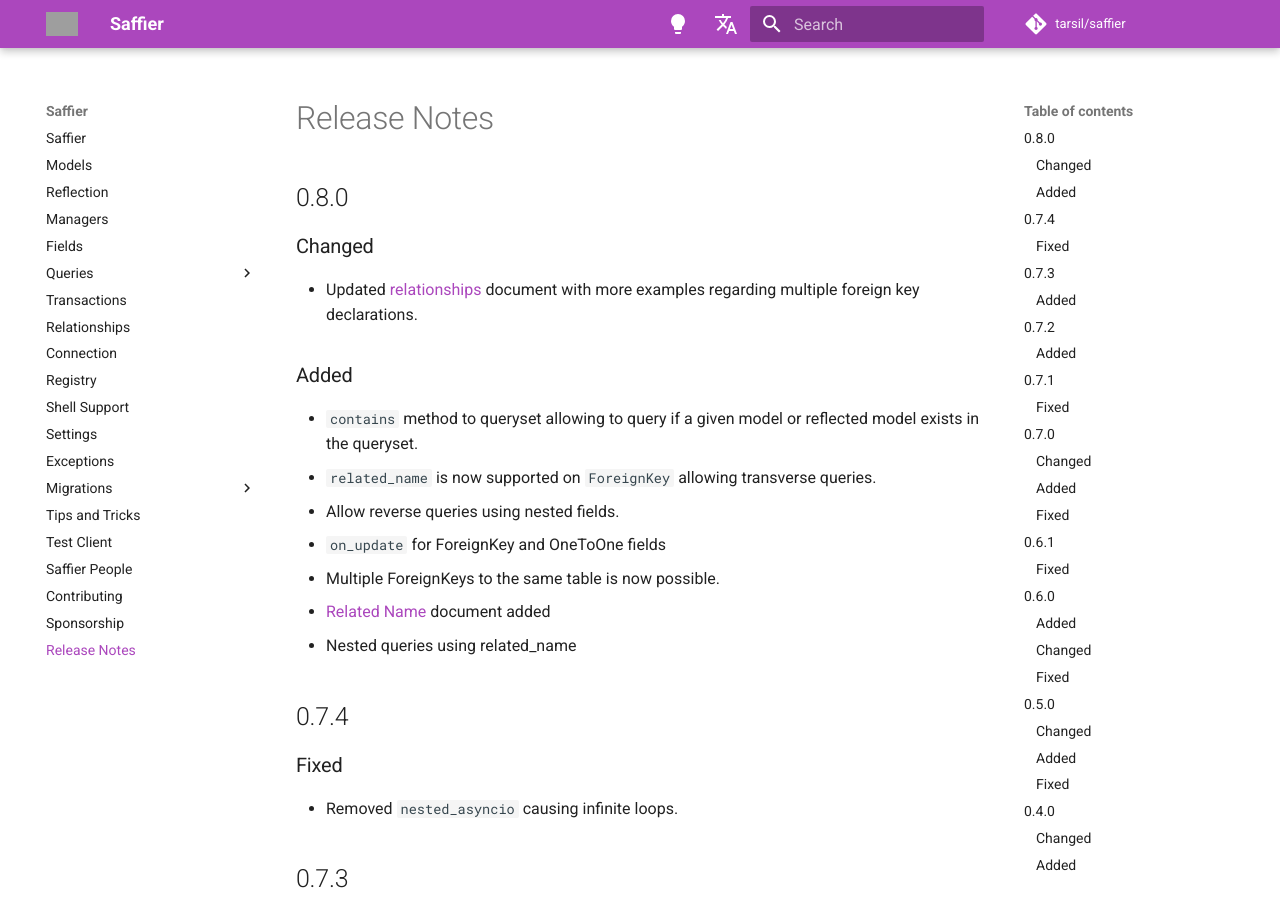
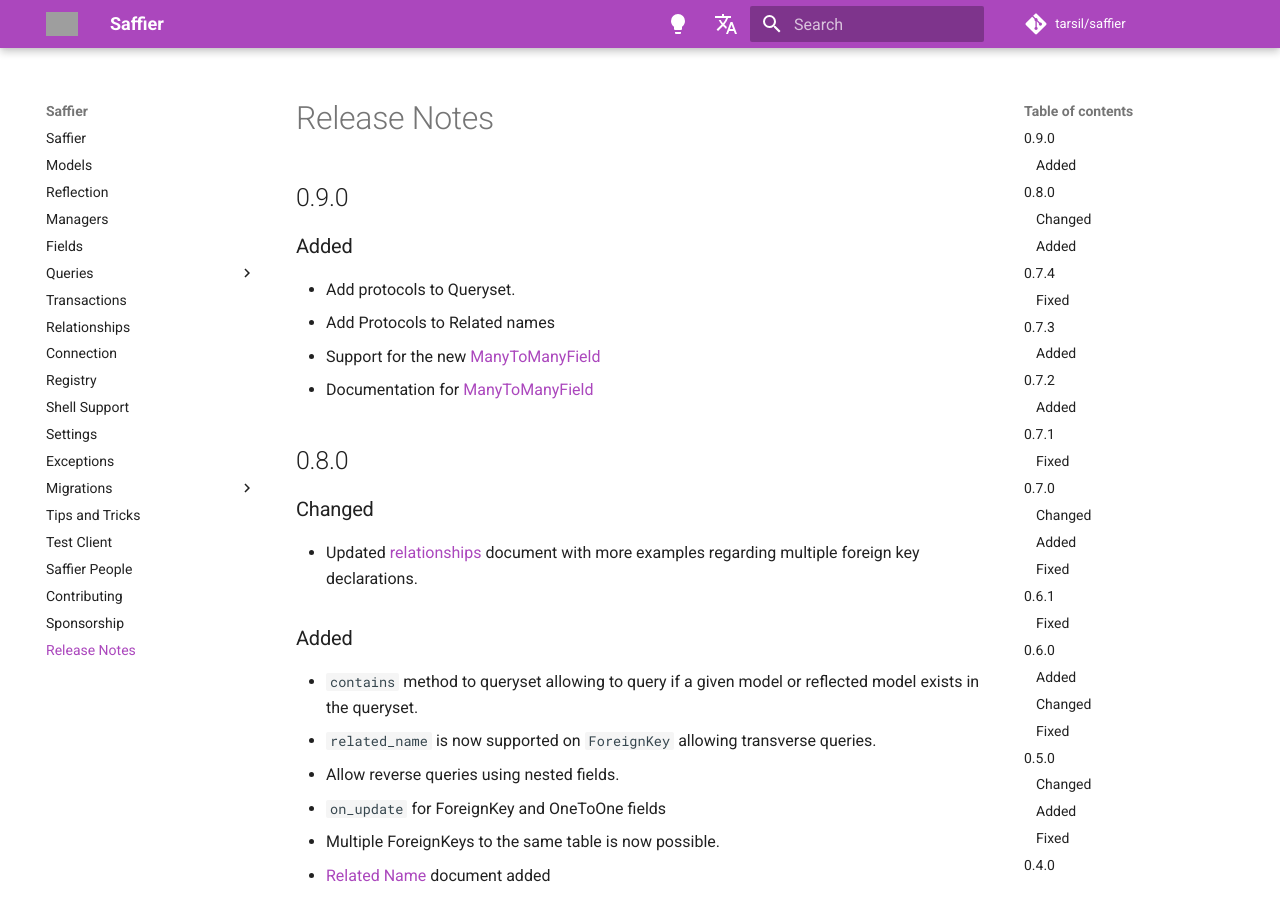
Before and after one commit to tarsil/saffier, an MkDocs documentation site: the page built from docs/release-notes.md, in a window 1280 px wide and 900 px high. Built offline with MkDocs 1.6.1 and Material for MkDocs 9.7.7, drawn with Linux system fonts in a browser that asks for light colours; comment, search, counter and statistics services are not loaded; grey boxes are pictures that could not be loaded.

Commit message:
📃 Update release docs

```diff
--- a/docs/release-notes.md
+++ b/docs/release-notes.md
@@ -1,4 +1,13 @@
 # Release Notes
+
+## 0.9.0
+
+### Added
+
+- Add protocols to Queryset.
+- Add Protocols to Related names
+- Support for the new [ManyToManyField](./fields.md##manytomanyfield)
+- Documentation for [ManyToManyField](./queries/many-to-many.md)
 
 ## 0.8.0
 
```
